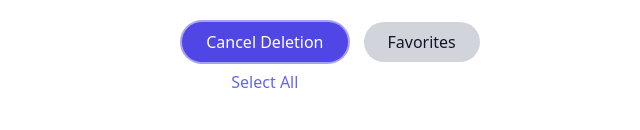
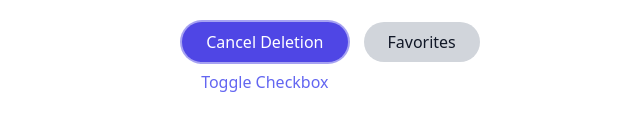
Before and after one commit to kanddo-systems/UltraDeepSeek, a website built with Vite: page src/popup/index.html in a window 1280 px wide. Both pictures are taken after a click on the button "Delete". Shown: the part 146-276 px from the top of the page, 309-949 px from the left. Built offline with nearby package versions, Linux system fonts and the light colour scheme; some packages are replaced by stand-ins of ours; no server answers.

Commit message:
feat: add toggle

```diff
--- a/src/constants/ELEMENT_ID.ts
+++ b/src/constants/ELEMENT_ID.ts
@@ -1 +1,2 @@
 export const DELETE_BUTTON_ID = "home_delete_button";
+export const SELECT_ALL_BUTTON_ID = "home_select_all_button";
--- a/src/index.ts
+++ b/src/index.ts
@@ -1,4 +1,4 @@
-import { DELETE_BUTTON_ID } from './constants/ELEMENT_ID';
+import { DELETE_BUTTON_ID, SELECT_ALL_BUTTON_ID } from './constants/ELEMENT_ID';
 
 export const STORAGE_KEYS = {
     CHECKBOX: "ULTRA_DEEPSEEK_HAS_CHECKBOX",
@@ -6,6 +6,7 @@ export const STORAGE_KEYS = {
 };
 
 const getDeleteButton = () => document.getElementById(DELETE_BUTTON_ID);
+const getSelectAllButton = () => document.getElementById(SELECT_ALL_BUTTON_ID);
 
 const sendMessageToActiveTab = (action: string) => {
     chrome.tabs.query({ active: true, currentWindow: true }, ([tab]) => {
@@ -29,10 +30,13 @@ type ButtonStateKey = Exclude<keyof typeof BUTTON_STATES, 'selecting'>;
 
 const updateDeleteButton = (quantity: number) => {
     const deleteButton = getDeleteButton();
-    if (!deleteButton) return;
+    const selectAllButton = getSelectAllButton();
+
+    if (!deleteButton || !selectAllButton) return;
 
     if (quantity > 0) {
         setButtonState(deleteButton, BUTTON_STATES.selecting(quantity));
+        selectAllButton.classList.remove("hidden");
         return;
     }
 
@@ -40,21 +44,37 @@ const updateDeleteButton = (quantity: number) => {
         const nextState = ULTRA_DEEPSEEK_HAS_CHECKBOX ? BUTTON_STATES.default : BUTTON_STATES.waiting;
         setButtonState(deleteButton, nextState);
     });
+
 };
 
 const handleDeleteButtonClick = () => {
     const deleteButton = getDeleteButton();
-    if (!deleteButton) return;
+    const selectAllButton = getSelectAllButton();
+
+    if (!deleteButton || !selectAllButton) return;
 
     const currentTestId = deleteButton.getAttribute("data-test-id") as ButtonStateKey | "selecting";
-    const nextState = currentTestId === "selecting"
-        ? BUTTON_STATES.selecting(0)
-        : BUTTON_STATES[currentTestId];
+    let nextState;
 
-    if (!nextState) return;
+    if (currentTestId === "selecting") {
+        nextState = BUTTON_STATES.selecting(0);
+    } else if (BUTTON_STATES[currentTestId]) {
+        nextState = BUTTON_STATES[currentTestId];
+    } else {
+        return;
+    }
 
+    updateSelectAllButtonVisibility(selectAllButton, nextState.testId);
     setButtonState(deleteButton, nextState);
     sendMessageToActiveTab(nextState.action);
+};
+
+const updateSelectAllButtonVisibility = (button: HTMLElement, testId: string) => {
+    if (testId === "default") {
+        button.classList.add("hidden");
+    } else if (testId === "waiting") {
+        button.classList.remove("hidden");
+    }
 };
 
 const setButtonState = (button: HTMLElement, state: { text: string; testId: string; action: string }) => {
--- a/src/popup/index.html
+++ b/src/popup/index.html
@@ -12,8 +12,8 @@
           <button id="home_delete_button"
             class="px-6 py-2 bg-indigo-600 text-white rounded-full hover:bg-indigo-700 focus:outline-none focus:ring-2 focus:ring-indigo-600 focus:ring-opacity-50"
             data-test-id="default">Delete</button>
-          <a href="#" class="flex row text-indigo-500">
-            Select All
+          <a id="home_select_all_button" href="#" class="flex row text-indigo-500 hidden">
+            Toggle Checkbox
           </a>
         </div>
 
```
